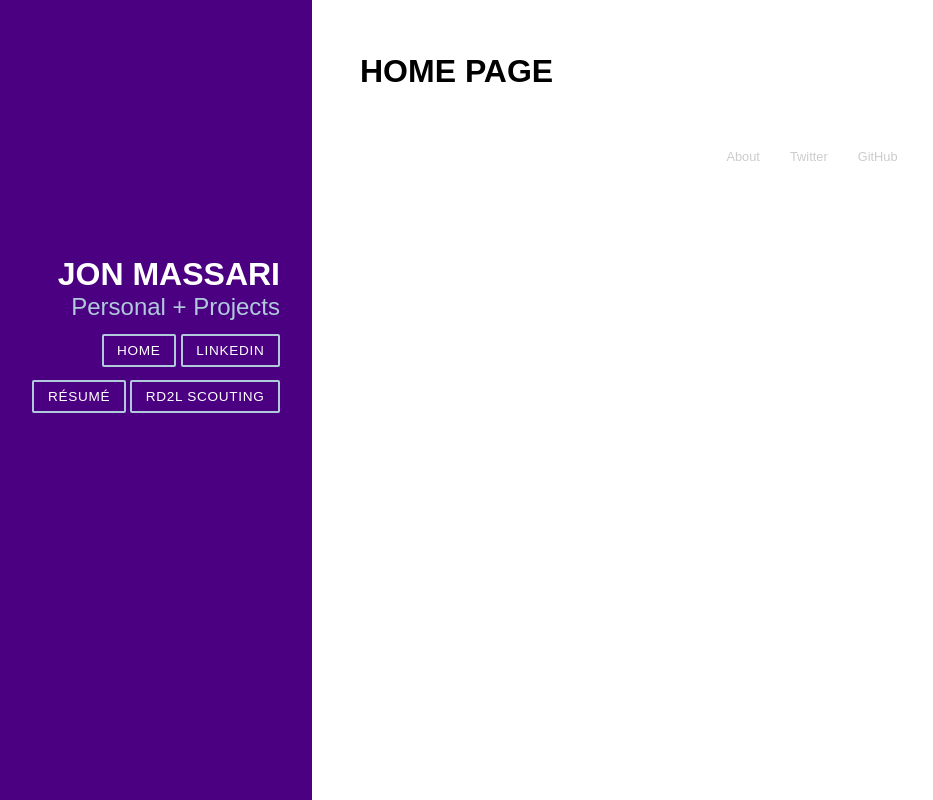
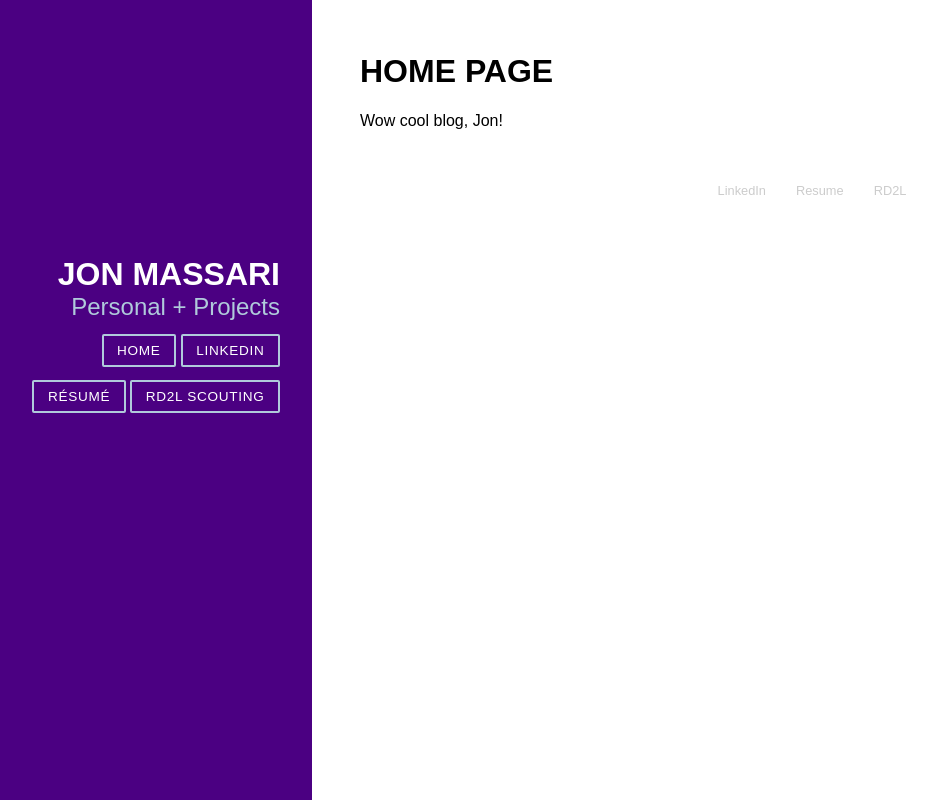
Before and after one commit to flipzrocks/personal, a Flask app: page / in a window 1280 px wide. Shown: the whole page, without its empty margins (8-941 px from the left). Run offline with Flask 2, Linux system fonts and the light colour scheme; parts of the project's set-up code (start-up, migrations or seed data) failed here and were passed over; some libraries are stand-ins or nearby versions.

Commit message:
template update

```diff
--- a/templates/home.html
+++ b/templates/home.html
@@ -2,4 +2,5 @@
 
 {% block content %}
     <h1>HOME PAGE</h1>
+    <p>Wow cool blog, Jon!</p>
 {% endblock content %}
--- a/templates/layout.html
+++ b/templates/layout.html
@@ -55,9 +55,9 @@
             <div class="footer">
                 <div class="pure-menu pure-menu-horizontal">
                     <ul>
-                        <li class="pure-menu-item"><a href="http://purecss.io/" class="pure-menu-link">About</a></li>
-                        <li class="pure-menu-item"><a href="http://twitter.com/yuilibrary/" class="pure-menu-link">Twitter</a></li>
-                        <li class="pure-menu-item"><a href="http://github.com/pure-css/pure/" class="pure-menu-link">GitHub</a></li>
+                        <li class="pure-menu-item"><a href="https://linkedin.com/in/jonmassari/" class="pure-menu-link">LinkedIn</a></li>
+                        <li class="pure-menu-item"><a href="/me" class="pure-menu-link">Resume</a></li>
+                        <li class="pure-menu-item"><a href="/rd2l" class="pure-menu-link">RD2L</a></li>
                     </ul>
                 </div>
             </div>
--- a/templates/rd2l.html
+++ b/templates/rd2l.html
@@ -1,8 +1,8 @@
 {% extends "layout.html" %}
 
 {% block content %}
-  <h1>RD2L Scouting Sheet</h1>
-
+  <h1>RD2L Scouting Sheet (v0.2)</h1>
+  <h3 style="color:red">I broke a lot of this switching from bootstrap to pure.css</h2>
   <div class="content-section">
     <form method="POST" action="">
       {{ form.hidden_tag() }}
```
